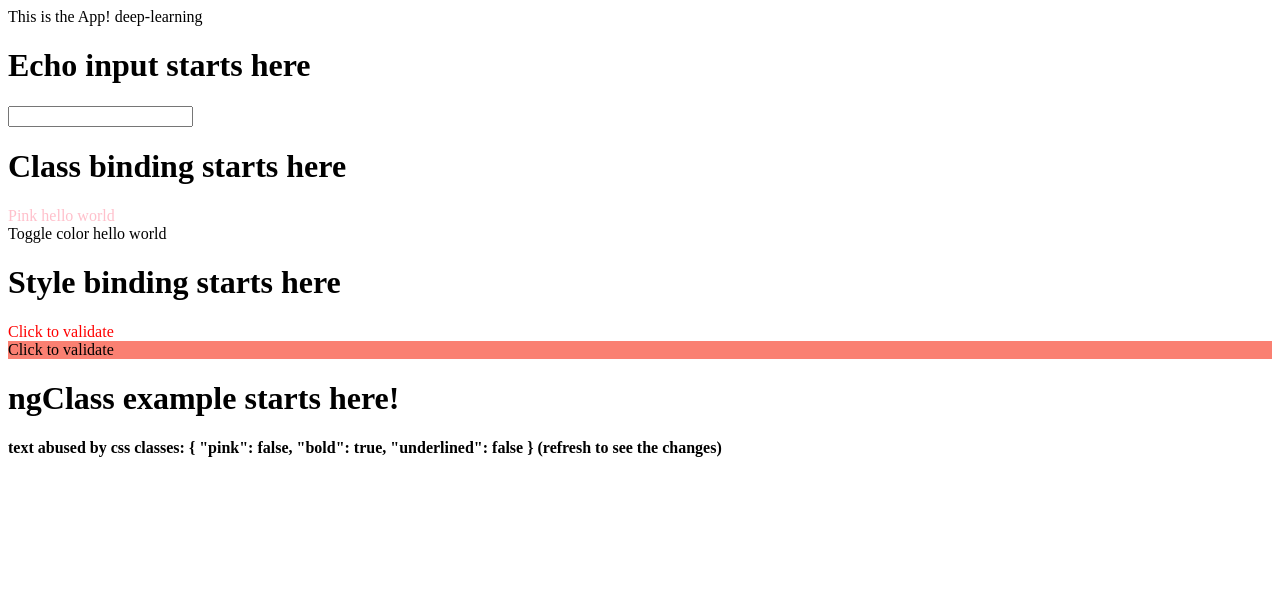
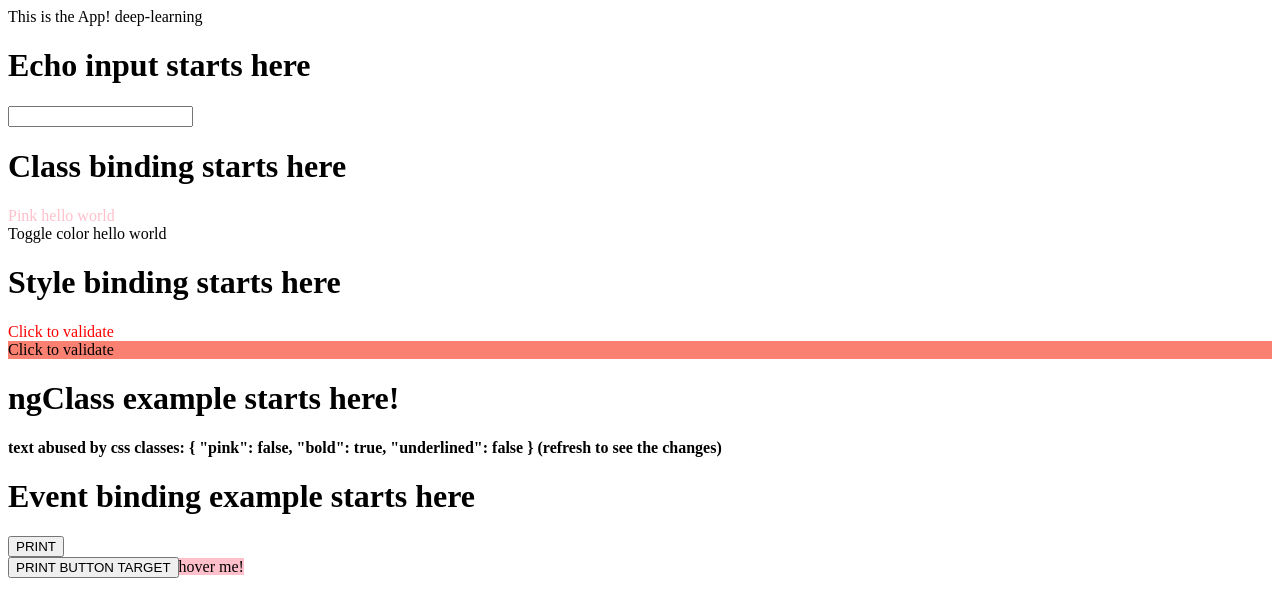
Before and after one commit to ChenRoth/angular-examples, an Angular app: page / in a window 1280 px wide. Shown: the top 616 px of the page. Built offline with nearby package versions, Linux system fonts and the light colour scheme.

Commit message:
add event binding with  example

```diff
--- a/src/app/app.component.html
+++ b/src/app/app.component.html
@@ -3,3 +3,4 @@
 <app-class-binding></app-class-binding>
 <app-style-binding></app-style-binding>
 <app-ng-class-example></app-ng-class-example>
+<app-event-binding></app-event-binding>
--- a/src/app/app.module.ts
+++ b/src/app/app.module.ts
@@ -6,6 +6,7 @@ import { EchoInputComponent } from './echo-input/echo-input.component';
 import { ClassBindingComponent } from './class-binding/class-binding.component';
 import { StyleBindingComponent } from './style-binding/style-binding.component';
 import { NgClassExampleComponent } from './ng-class-example/ng-class-example.component';
+import { EventBindingComponent } from './event-binding/event-binding.component';
 
 @NgModule({
     declarations: [
@@ -13,7 +14,8 @@ import { NgClassExampleComponent } from './ng-class-example/ng-class-example.com
         EchoInputComponent,
         ClassBindingComponent,
         StyleBindingComponent,
-        NgClassExampleComponent
+        NgClassExampleComponent,
+        EventBindingComponent
     ],
     imports: [
         BrowserModule
--- /dev/null
+++ b/src/app/event-binding/event-binding.component.html
@@ -0,0 +1,11 @@
+<h1>Event binding example starts here</h1>
+<button (click)="printSomethingHardCoded()">PRINT</button>
+<br />
+<!-- if we want to use the event argument in an event handler,
+     we MUST use $event (RESERVED NAME!!! don't change it)
+     $event is the same object as the one you'd get in a vanilla js event
+-->
+<button id="my-button" (click)="printClickTarget($event)">PRINT BUTTON TARGET</button>
+
+
+<span style="background-color: pink" id="pink-element" (mouseover)="printMouseOverTarget($event)">hover me!</span>
--- /dev/null
+++ b/src/app/event-binding/event-binding.component.ts
@@ -0,0 +1,27 @@
+import { Component, OnInit } from '@angular/core';
+
+@Component({
+    selector: 'app-event-binding',
+    templateUrl: './event-binding.component.html',
+    styleUrls: ['./event-binding.component.css']
+})
+export class EventBindingComponent implements OnInit {
+
+    printSomethingHardCoded() {
+        console.log('something hard coded!');
+    }
+
+    printClickTarget(event: MouseEvent) {
+        console.log(`button '#${(event.target as HTMLButtonElement).id}' was clicked`);
+    }
+
+    printMouseOverTarget(event) {
+        alert(`one mouse flew over the #${event.target.id} element`);
+    }
+
+    constructor() { }
+
+    ngOnInit() {
+    }
+
+}
```
Also changed, not shown: src/app/event-binding/event-binding.component.css (added), 1 other file (tests, documents, lock files or other folders).
